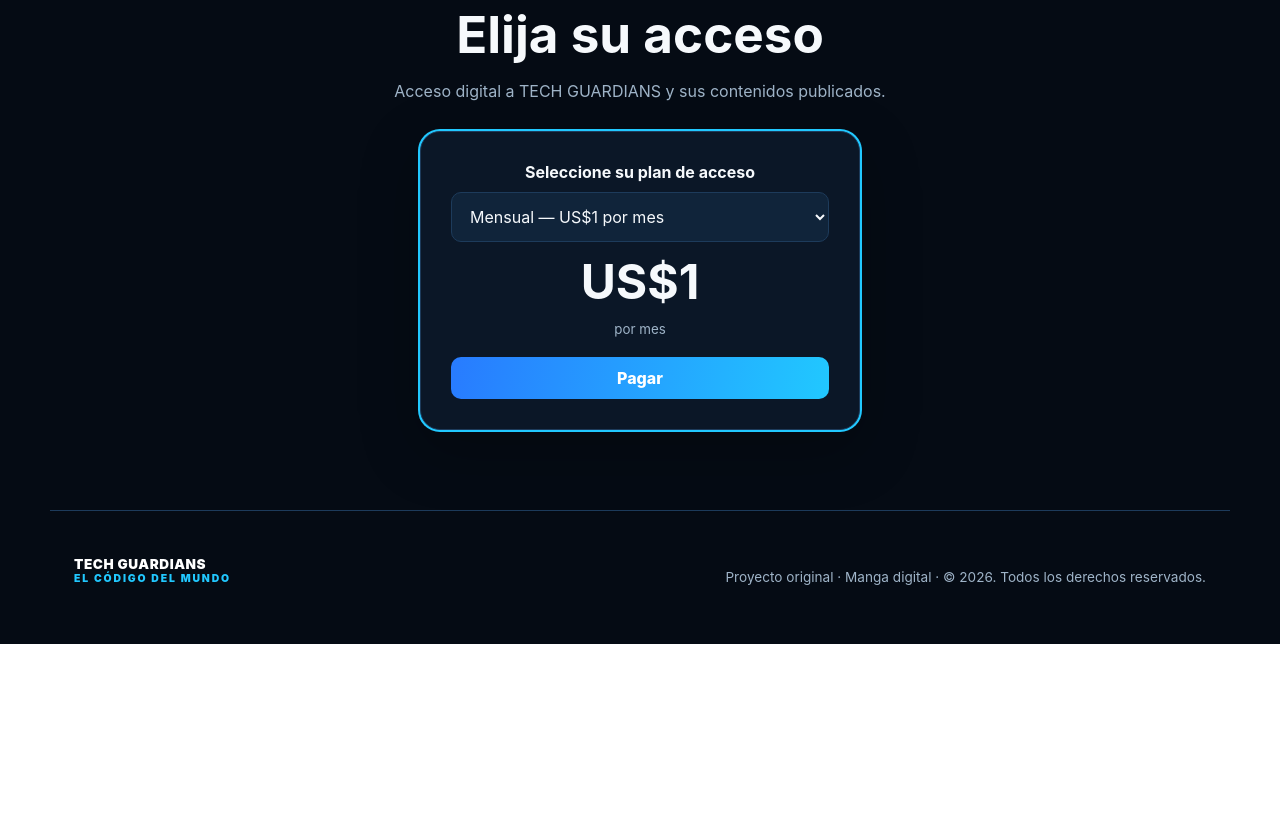
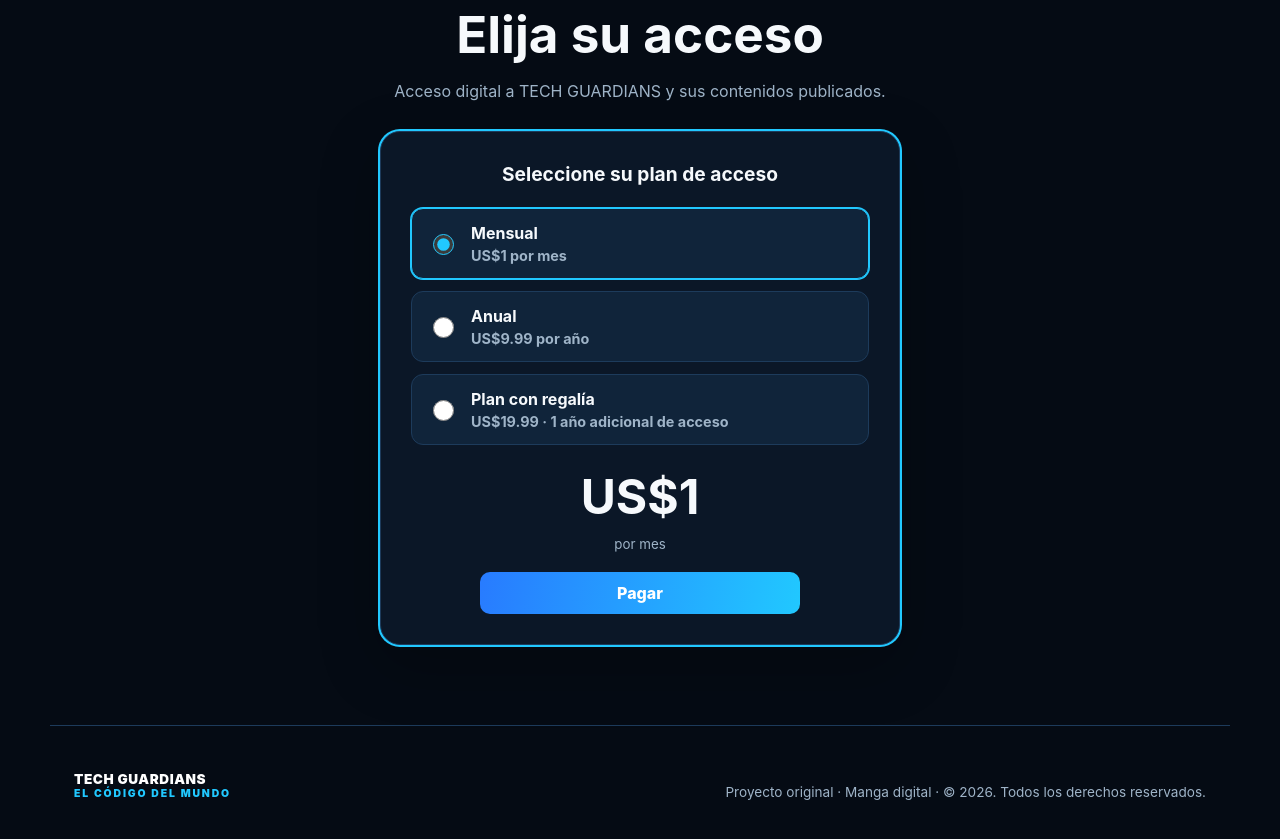
Before and after one commit to kevinfernandezautomation/TechGuardians, a plain HTML site: page index.html in a window 1280 px wide. Shown: the part 3918-4757 px from the top of the page. Before the commit the page ends 4562 px from the top, so only its background shows below. Drawn offline with Linux system fonts and the light colour scheme.

Commit message:
Add files via upload

```diff
--- a/index.html
+++ b/index.html
@@ -63,14 +63,14 @@
     <div class="transmedia-head"><div><p class="eyebrow">EXPANSIÓN TRANSMEDIA · PRÓXIMAMENTE</p><h2>TECH GUARDIANS — La película</h2></div><span class="soon-badge">PRÓXIMAMENTE</span></div>
     <div class="transmedia-card">
       <img src="assets/images/promotional/pelicula.webp" alt="Imagen promocional de TECH GUARDIANS — La película, próximamente" loading="lazy" />
-      <div class="transmedia-copy"><h3>Una aventura tecnológica de escala global</h3><p>La adaptación cinematográfica de <strong>TECH GUARDIANS: El Código del Mundo</strong> está planteada como un largometraje animado de ciencia ficción y aventura tecnológica. La historia seguirá a seis especialistas que deben comprender los fallos imposibles de NEXUS mientras el misterio de EVA transforma una crisis técnica en una discusión sobre calidad, ética, personas y quién debe decidir el futuro de los sistemas.</p><p>La propuesta de Temporada 1 contempla una duración objetivo aproximada de <strong>125–135 minutos</strong>, preservando la colaboración multidisciplinaria, el impacto de los fallos en el mundo real, ORION como IA aliada pero falible y una narrativa comprensible incluso para público no técnico.</p><div class="feature-chips"><span>Ciencia ficción</span><span>Misterio tecnológico</span><span>Trabajo en equipo</span><span>IA y ciberseguridad</span><span>Impacto humano</span></div><p class="status-copy">🎬 <strong>Estado:</strong> concepto y planificación en desarrollo. Próximamente.</p><div class="trailer-actions"><button type="button" id="openMovieTrailer" class="primary" aria-haspopup="dialog">▶ Ver tráiler</button></div></div>
+      <div class="transmedia-copy"><h3>Una aventura tecnológica de escala global</h3><p>La adaptación cinematográfica de <strong>TECH GUARDIANS: El Código del Mundo</strong> está planteada como un largometraje animado de ciencia ficción y aventura tecnológica. La historia seguirá a seis especialistas que deben comprender los fallos imposibles de NEXUS mientras el misterio de EVA transforma una crisis técnica en una discusión sobre calidad, ética, personas y quién debe decidir el futuro de los sistemas.</p><p>La propuesta de Temporada 1 contempla una duración objetivo aproximada de <strong>125–135 minutos</strong>, preservando la colaboración multidisciplinaria, el impacto de los fallos en el mundo real, ORION como IA aliada pero falible y una narrativa comprensible incluso para público no técnico.</p><div class="feature-chips"><span>Ciencia ficción</span><span>Misterio tecnológico</span><span>Trabajo en equipo</span><span>IA y ciberseguridad</span><span>Impacto humano</span></div><p class="status-copy">🎬 <strong>Estado:</strong> concepto y planificación en desarrollo. Próximamente.</p><div class="trailer-actions"><a id="openMovieTrailer" class="primary trailer-youtube-link" href="https://youtu.be/asQC8_5kcZE" target="_blank" rel="noopener noreferrer" aria-label="Ver tráiler oficial en YouTube (abre una pestaña nueva)">▶ Ver tráiler</a></div></div>
     </div>
   </section>
 
 
 
 
-<section class="pricing" id="precios"><p class="eyebrow" data-i18n="pricing">Precios</p><h2 data-i18n="plans">Elija su acceso</h2><p class="pricing-lead" data-i18n="planLead">Acceso digital a TECH GUARDIANS y sus contenidos publicados.</p><div class="pricing-grid pricing-unified"><article class="featured"><label for="accessPlan">Seleccione su plan de acceso</label><select id="accessPlan" aria-label="Plan de acceso"><option value="monthly">Mensual — US$1 por mes</option><option value="annual">Anual — US$9.99 por año</option></select><strong id="accessPrice">US$1</strong><small id="accessPeriod">por mes</small><button class="primary pay-btn" data-i18n="pay">Pagar</button></article></div></section>
+<section class="pricing" id="precios"><p class="eyebrow" data-i18n="pricing">Precios</p><h2 data-i18n="plans">Elija su acceso</h2><p class="pricing-lead" data-i18n="planLead">Acceso digital a TECH GUARDIANS y sus contenidos publicados.</p><div class="pricing-grid pricing-unified"><article class="featured"><h3 id="accessPlanTitle">Seleccione su plan de acceso</h3><fieldset class="plan-options" aria-labelledby="accessPlanTitle"><legend class="sr-only">Planes de acceso</legend><label class="plan-choice"><input type="radio" name="accessPlan" value="monthly" checked><span class="plan-choice-text"><b>Mensual</b><small>US$1 por mes</small></span></label><label class="plan-choice"><input type="radio" name="accessPlan" value="annual"><span class="plan-choice-text"><b>Anual</b><small>US$9.99 por año</small></span></label><label class="plan-choice"><input type="radio" name="accessPlan" value="royalty"><span class="plan-choice-text"><b>Plan con regalía</b><small>US$19.99 · 1 año adicional de acceso</small></span></label></fieldset><strong id="accessPrice">US$1</strong><small id="accessPeriod">por mes</small><button class="primary pay-btn" data-i18n="pay">Pagar</button></article></div></section>
 </main>
 
 <footer><div class="brand"><span>TECH GUARDIANS</span><small>EL CÓDIGO DEL MUNDO</small></div><p>Proyecto original · Manga digital · © 2026. Todos los derechos reservados.</p></footer>
@@ -132,7 +132,7 @@
   <p class="trailer-external">¿No se reproduce? <a href="https://youtu.be/asQC8_5kcZE" target="_blank" rel="noopener noreferrer">Ver el tráiler en YouTube</a></p>
  </div>
 </div>
-<script src="trailer.js" defer></script>
+
 <script src="site.js" defer></script>
 <script src="app.js" defer></script>
 </body>
--- a/site.js
+++ b/site.js
@@ -21,4 +21,4 @@ applyLang();
 D.querySelectorAll('.pay-btn').forEach(b=>b.addEventListener('click',()=>alert(t('checkout'))));
 })();
 // Selector unificado de planes.
-(()=>{const sel=document.getElementById('accessPlan'),price=document.getElementById('accessPrice'),period=document.getElementById('accessPeriod');if(!sel)return;sel.addEventListener('change',()=>{const annual=sel.value==='annual';price.textContent=annual?'US$9.99':'US$1';period.textContent=annual?'por año':'por mes';});})();
+(()=>{const choices=[...document.querySelectorAll('input[name="accessPlan"]')],price=document.getElementById('accessPrice'),period=document.getElementById('accessPeriod');if(!choices.length||!price||!period)return;const plans={monthly:['US$1','por mes'],annual:['US$9.99','por año'],royalty:['US$19.99','incluye 1 año adicional de acceso']};function update(){const selected=choices.find(c=>c.checked)?.value||'monthly';const data=plans[selected];price.textContent=data[0];period.textContent=data[1];choices.forEach(c=>c.closest('.plan-choice')?.classList.toggle('selected',c.checked));}choices.forEach(c=>c.addEventListener('change',update));update();})();
--- a/styles.css
+++ b/styles.css
@@ -142,3 +142,18 @@ body.trailer-open{overflow:hidden}
 .trailer-external{text-align:center;margin:0;padding:10px;color:#d5e9f8;font-size:.9rem}
 .trailer-external a{color:#55d8ff;text-decoration:underline}
 @media(max-width:600px){.movie-trailer-modal{padding:10px}.movie-trailer-card{width:100%}}
+
+/* v29: enlace directo al tráiler y planes con selección radial centrada */
+.trailer-youtube-link{display:inline-flex;align-items:center;justify-content:center;text-decoration:none;cursor:pointer;font-size:1.05rem;padding:14px 25px;border-radius:10px}
+.pricing-grid.pricing-unified{display:flex;justify-content:center;align-items:stretch;max-width:760px;margin:30px auto 0}
+.pricing-grid.pricing-unified article{width:min(100%,520px);margin-inline:auto;text-align:center;justify-items:center;box-sizing:border-box}
+.pricing-unified #accessPlanTitle{margin:0;font-size:1.2rem}
+.pricing-unified .plan-options{border:0;padding:0;margin:12px 0;width:100%;display:grid;gap:12px;min-width:0}
+.pricing-unified .plan-choice{display:flex;align-items:center;gap:14px;padding:14px 16px;text-align:left;border:1px solid var(--line);border-radius:12px;background:var(--panel2);cursor:pointer;width:100%;box-sizing:border-box;transition:border-color .2s,box-shadow .2s}
+.pricing-unified .plan-choice.selected,.pricing-unified .plan-choice:has(input:checked){border-color:var(--cyan);box-shadow:0 0 0 1px var(--cyan)}
+.pricing-unified .plan-choice input[type=radio]{width:21px;height:21px;min-width:21px;accent-color:var(--cyan);cursor:pointer}
+.pricing-unified .plan-choice-text{display:grid;gap:4px;min-width:0}
+.pricing-unified .plan-choice-text b{font-size:1rem;color:var(--text)}
+.pricing-unified .plan-choice-text small{margin:0;color:var(--muted);font-size:.9rem}
+.pricing-unified .pay-btn{width:min(100%,320px)}
+.sr-only{position:absolute;width:1px;height:1px;padding:0;margin:-1px;overflow:hidden;clip:rect(0,0,0,0);white-space:nowrap;border:0}
```
Also changed, not shown: README_CAMBIOS_v29.txt (added).
